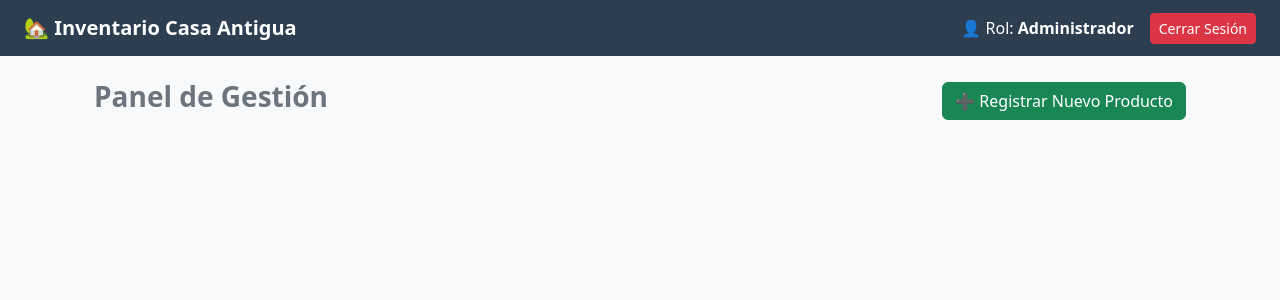
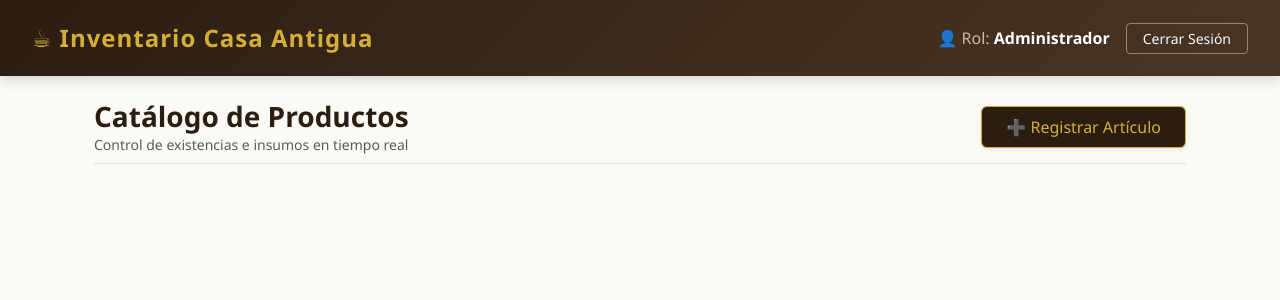
Before and after one commit to kenyibelisario-ops/sistema-inventario-casa-antigua, a Flask app: page / in a window 1280 px wide. Shown: the top 300 px of the page. Run offline with Flask 3, Linux system fonts and the light colour scheme; a user stored in the database is signed in; data that the repository does not hold is empty.

Commit message:
Restaurada interfaz visual premium original

```diff
--- a/templates/index.html
+++ b/templates/index.html
@@ -6,59 +6,154 @@
     <title>Sistema Casa Antigua - Inventario</title>
     <link href="https://cdn.jsdelivr.net/npm/bootstrap@5.3.0/dist/css/bootstrap.min.css" rel="stylesheet">
     <style>
-        body { background-color: #f8f9fa; }
-        .navbar { background-color: #2c3e50; }
-        .card-product { border: none; border-radius: 10px; box-shadow: 0 4px 6px rgba(0,0,0,0.1); transition: transform 0.2s; }
-        .card-product:hover { transform: translateY(-5px); }
-        .product-img { height: 180px; object-fit: cover; border-top-left-radius: 10px; border-top-right-radius: 10px; }
+        :root {
+            --primary-color: #2c1d11; /* Marrón oscuro original */
+            --secondary-color: #4a3525; /* Marrón claro */
+            --accent-color: #d4af37; /* Dorado elegante */
+        }
+
+        body {
+            background-color: #fcfaf7;
+            font-family: 'Segoe UI', Tahoma, Geneva, Verdana, sans-serif;
+        }
+
+        /* BARRA SUPERIOR CON ESTILO PROPIO DE CASA ANTIGUA */
+        .navbar-custom {
+            background: linear-gradient(135deg, var(--primary-color) 0%, var(--secondary-color) 100%);
+            box-shadow: 0 4px 12px rgba(0,0,0,0.15);
+            padding: 15px 20px;
+        }
+        .navbar-custom .navbar-brand {
+            color: var(--accent-color) !important;
+            font-size: 1.5rem;
+            letter-spacing: 1px;
+        }
+        .navbar-custom .nav-text {
+            color: #cdb49e;
+        }
+
+        /* TARJETAS ESTILIZADAS */
+        .card-product {
+            border: 1px solid rgba(74, 53, 37, 0.1);
+            border-radius: 12px;
+            box-shadow: 0 6px 10px rgba(0,0,0,0.04);
+            transition: all 0.3s ease;
+            background-color: #fff;
+        }
+        .card-product:hover {
+            transform: translateY(-5px);
+            box-shadow: 0 12px 20px rgba(44, 29, 17, 0.12);
+        }
+        .product-img {
+            height: 190px;
+            object-fit: cover;
+            border-top-left-radius: 11px;
+            border-top-right-radius: 11px;
+        }
+
+        .card-title {
+            color: var(--primary-color);
+            font-size: 1.15rem;
+        }
+        .text-price {
+            color: #8b5a2b;
+            font-size: 1.4rem;
+        }
+
+        /* BOTONES PERSONALIZADOS */
+        .btn-custom-add {
+            background-color: var(--primary-color);
+            color: var(--accent-color);
+            border: 1px solid var(--accent-color);
+            font-weight: 500;
+            transition: all 0.3s;
+        }
+        .btn-custom-add:hover {
+            background-color: var(--accent-color);
+            color: var(--primary-color);
+        }
+
+        .btn-sell {
+            background-color: #c0392b;
+            color: white;
+            font-weight: 500;
+        }
+        .btn-sell:hover { background-color: #a93226; color: white; }
+
+        .btn-stock {
+            background-color: #27ae60;
+            color: white;
+        }
+        .btn-stock:hover { background-color: #218c53; color: white; }
+
+        .badge-stock {
+            padding: 6px 12px;
+            border-radius: 20px;
+            font-size: 0.85rem;
+        }
+
+        /* MODAL CON TOQUE ELEGANTE */
+        .modal-header-custom {
+            background-color: var(--primary-color);
+            color: var(--accent-color);
+            border-bottom: 2px solid var(--accent-color);
+        }
     </style>
 </head>
 <body>
 
-    <nav class="navbar navbar-expand-lg navbar-dark px-4 mb-4">
-        <a class="navbar-brand fw-bold" href="#">🏡 Inventario Casa Antigua</a>
-        <div class="ms-auto d-flex align-items-center">
-            <span class="text-white me-3">👤 Rol: <strong>{% if rol == 'admin' %}Administrador{% else %}Operario{% endif %}</strong></span>
-            <a href="/logout" class="btn btn-danger btn-sm">Cerrar Sesión</a>
+    <nav class="navbar navbar-expand-lg navbar-dark navbar-custom mb-4">
+        <div class="container-fluid">
+            <a class="navbar-brand fw-bold" href="#">☕ Inventario Casa Antigua</a>
+            <div class="ms-auto d-flex align-items-center">
+                <span class="nav-text me-3">👤 Rol: <strong style="color: #fff;">{% if rol == 'admin' %}Administrador{% else %}Operario{% endif %}</strong></span>
+                <a href="/logout" class="btn btn-outline-light btn-sm px-3" style="border-color: rgba(255,255,255,0.4);">Cerrar Sesión</a>
+            </div>
         </div>
     </nav>
 
     <div class="container px-4">
 
-        {% if rol == 'admin' %}
-        <div class="d-flex justify-content-between align-items-center mb-4">
-            <h3 class="fw-bold text-secondary">Panel de Gestión</h3>
-            <button class="btn btn-success" data-bs-toggle="modal" data-bs-target="#modalGuardar">➕ Registrar Nuevo Producto</button>
+        <div class="d-flex justify-content-between align-items-center mb-4 pb-2 border-bottom">
+            <div>
+                <h3 class="fw-bold mb-0" style="color: var(--primary-color);">Catálogo de Productos</h3>
+                <p class="text-muted small mb-0">Control de existencias e insumos en tiempo real</p>
+            </div>
+            {% if rol == 'admin' %}
+            <button class="btn btn-custom-add px-4 py-2 shadow-sm" data-bs-toggle="modal" data-bs-target="#modalGuardar">➕ Registrar Artículo</button>
+            {% endif %}
         </div>
-        {% endif %}
 
         <div class="row row-cols-1 row-cols-md-3 row-cols-lg-4 g-4 mb-5">
             {% for producto in productos %}
             <div class="col">
                 <div class="card h-100 card-product">
                     <img src="{{ producto[5] }}" class="card-img-top product-img" alt="Imagen del producto">
-                    <div class="card-body d-flex flex-column">
-                        <h5 class="card-title fw-bold mb-1">{{ producto[1] }}</h5>
-                        <p class="text-muted small mb-2">{{ producto[2] }}</p>
-                        <h4 class="text-primary fw-bold mb-3">${{ producto[3] }}</h4>
+                    <div class="card-body d-flex flex-column p-3">
+                        <span class="text-uppercase text-muted fw-bold tracking-wider" style="font-size: 0.75rem;">{{ producto[2] }}</span>
+                        <h5 class="card-title fw-bold mt-1 mb-2">{{ producto[1] }}</h5>
+                        <h4 class="text-price fw-bold mb-3">${{ producto[3] }}</h4>
 
                         <div class="mt-auto">
-                            <p class="mb-2">Stock:
-                                <span class="badge {% if producto[4] > 5 %}bg-success{% else %}bg-danger{% endif %} fs-6">{{ producto[4] }} u</span>
-                            </p>
+                            <div class="d-flex justify-content-between align-items-center mb-3">
+                                <span class="text-secondary small">Disponibilidad:</span>
+                                <span class="badge badge-stock {% if producto[4] > 5 %}bg-success-subtle text-success border border-success-subtle{% else %}bg-danger-subtle text-danger border border-danger-subtle{% endif %}">
+                                    {{ producto[4] }} unidades
+                                </span>
+                            </div>
 
                             <div class="d-flex gap-1 align-items-center">
                                 <form action="/ajustar_stock/{{ producto[0] }}/resta" method="POST" class="d-flex w-100 gap-1">
-                                    <input type="number" name="cantidad" value="1" min="1" class="form-control form-control-sm" style="width: 55px;">
-                                    <button type="submit" class="btn btn-danger btn-sm flex-grow-1">📉 Vender</button>
+                                    <input type="number" name="cantidad" value="1" min="1" class="form-control form-control-sm text-center" style="width: 50px;">
+                                    <button type="submit" class="btn btn-sell btn-sm flex-grow-1">📉 Vender</button>
                                 </form>
 
                                 {% if rol == 'admin' %}
                                 <form action="/ajustar_stock/{{ producto[0] }}/suma" method="POST" class="d-flex gap-1">
-                                    <input type="number" name="cantidad" value="1" min="1" class="form-control form-control-sm" style="width: 55px;">
-                                    <button type="submit" class="btn btn-success btn-sm">➕</button>
+                                    <input type="number" name="cantidad" value="1" min="1" class="form-control form-control-sm text-center" style="width: 50px;">
+                                    <button type="submit" class="btn btn-stock btn-sm">➕</button>
                                 </form>
-                                <a href="/eliminar/{{ producto[0] }}" class="btn btn-outline-secondary btn-sm" onclick="return confirm('¿Seguro que deseas eliminar este producto?')">🗑</a>
+                                <a href="/eliminar/{{ producto[0] }}" class="btn btn-outline-danger btn-sm px-2" onclick="return confirm('¿Seguro que deseas eliminar este producto?')">🗑</a>
                                 {% endif %}
                             </div>
                         </div>
@@ -71,21 +166,21 @@
 
     <div class="modal fade" id="modalGuardar" tabindex="-1" aria-hidden="true">
       <div class="modal-dialog">
-        <form action="/guardar" method="POST" class="modal-content">
-          <div class="modal-header">
-              <h5 class="modal-title fw-bold">Registrar Artículo</h5>
-              <button type="button" class="btn-close" data-bs-dismiss="modal"></button>
+        <form action="/guardar" method="POST" class="modal-content" style="border-radius: 12px; overflow: hidden;">
+          <div class="modal-header modal-header-custom">
+              <h5 class="modal-title fw-bold">✨ Registrar Nuevo Artículo</h5>
+              <button type="button" class="btn-close btn-close-white" data-bs-dismiss="modal"></button>
           </div>
-          <div class="modal-body">
-            <div class="mb-3"><label class="form-label">Nombre del Producto</label><input type="text" name="nombre" class="form-control" required></div>
-            <div class="mb-3"><label class="form-label">Categoría</label><input type="text" name="categoria" class="form-control" required></div>
-            <div class="mb-3"><label class="form-label">Precio ($)</label><input type="number" step="0.01" name="precio" class="form-control" required></div>
-            <div class="mb-3"><label class="form-label">Cantidad Inicial</label><input type="number" name="stock" class="form-control" required></div>
-            <div class="mb-3"><label class="form-label">Enlace de la Imagen (URL Manual)</label><input type="url" name="ruta_img" class="form-control" placeholder="https://ejemplo.com/foto.jpg"></div>
+          <div class="modal-body p-4" style="background-color: #fdfcfb;">
+            <div class="mb-3"><label class="form-label text-secondary fw-medium">Nombre del Producto</label><input type="text" name="nombre" class="form-control" placeholder="Ej. Café Moka" required></div>
+            <div class="mb-3"><label class="form-label text-secondary fw-medium">Categoría</label><input type="text" name="categoria" class="form-control" placeholder="Ej. Bebidas Calientes" required></div>
+            <div class="mb-3"><label class="form-label text-secondary fw-medium">Precio ($)</label><input type="number" step="0.01" name="precio" class="form-control" placeholder="0.00" required></div>
+            <div class="mb-3"><label class="form-label text-secondary fw-medium">Cantidad Inicial en Stock</label><input type="number" name="stock" class="form-control" placeholder="0" required></div>
+            <div class="mb-3"><label class="form-label text-secondary fw-medium">Enlace de la Imagen (URL Manual)</label><input type="url" name="ruta_img" class="form-control" placeholder="https://images.unsplash.com/..."></div>
           </div>
-          <div class="modal-footer">
+          <div class="modal-footer" style="background-color: #f7f5f2;">
               <button type="button" class="btn btn-secondary" data-bs-dismiss="modal">Cancelar</button>
-              <button type="submit" class="btn btn-success">Guardar en Catálogo</button>
+              <button type="submit" class="btn btn-stock px-4">Guardar en Catálogo</button>
           </div>
         </form>
       </div>
```
